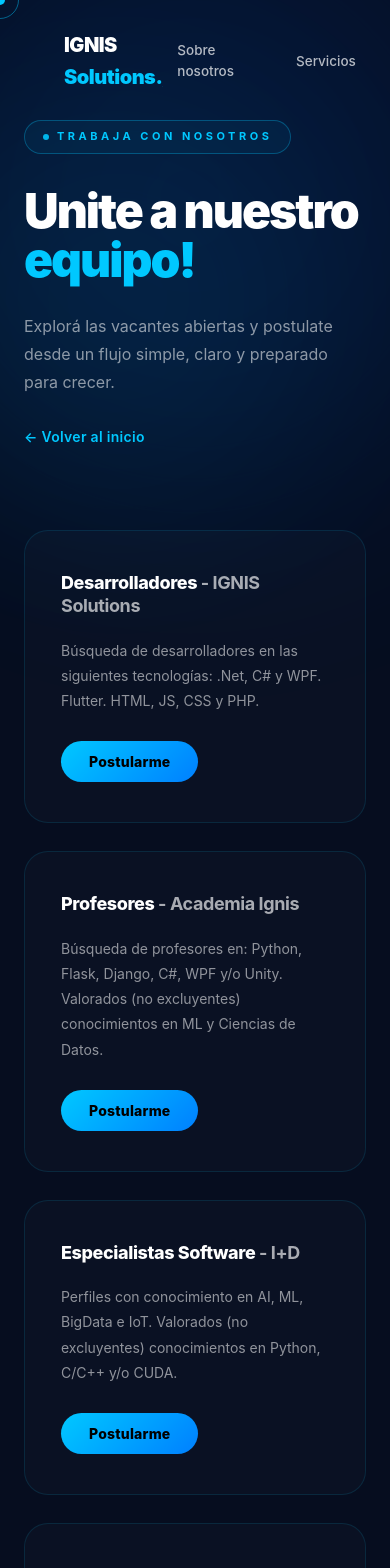
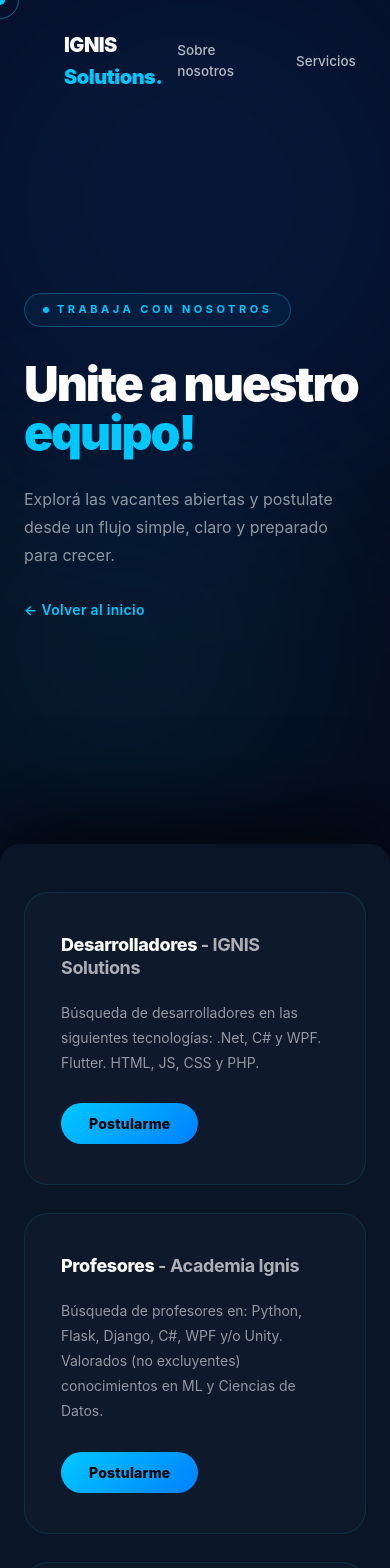
Before and after one commit to florrazzeto8/IgnisSolutionsWeb, a React (Vite) app in the folder frontend/: page /trabaja-con-nosotros in a window 390 px wide. Shown: the top 1568 px of the page. Built offline with nearby package versions, Linux system fonts and the light colour scheme.

Commit message:
feat: sticky hero + sliding panel effect with stronger scroll animations

```diff
--- a/frontend/src/pages/TrabajaConNosotros.tsx
+++ b/frontend/src/pages/TrabajaConNosotros.tsx
@@ -92,22 +92,22 @@
           <div className="tcn-hero-orb-1" />
           <div className="tcn-hero-orb-2" />
           <div className="tcn-hero-inner">
-            <span className="sn-tag">Trabaja con nosotros</span>
-            <h1 className="tcn-heading fu">
+            <span className="sn-tag fu">Trabaja con nosotros</span>
+            <h1 className="tcn-heading fu d1">
               Unite a nuestro <em>equipo!</em>
             </h1>
-            <p className="tcn-subtitle fu d1">
+            <p className="tcn-subtitle fu d2">
               Explorá las vacantes abiertas y postulate desde un flujo simple, claro y preparado para crecer.
             </p>
-            <Link to="/" className="tcn-back-link fu d2">
+            <Link to="/" className="tcn-back-link fu d3">
               ← Volver al inicio
             </Link>
           </div>
         </section>
 
-        {/* ── JOBS GRID ── */}
-        <section className="tcn-jobs">
-          <div className="tcn-jobs-inner">
+        {/* ── SLIDING PANEL ── */}
+        <section className="tcn-panel">
+          <div className="tcn-panel-inner">
             <div className="tcn-jobs-grid">
               {JOBS.map((job, i) => (
                 <div key={job.id} className={`tcn-job-card fu d${i + 1}`}>
--- a/frontend/src/styles/trabaja-con-nosotros.css
+++ b/frontend/src/styles/trabaja-con-nosotros.css
@@ -34,17 +34,31 @@
   min-height: 100vh;
   background: var(--navy);
   position: relative;
-  overflow-x: hidden;
+  overflow-x: clip;
 }
 
 /* ── HERO ── */
 .tcn-hero {
-  position: relative;
+  position: sticky;
+  top: 0;
+  z-index: 1;
   padding: 160px 64px 80px;
-  min-height: 60vh;
+  min-height: 100vh;
   display: flex;
   align-items: center;
 }
+
+/* ── ENHANCED HERO ANIMATIONS ── */
+.tcn-hero .fu {
+  transform: translateY(60px);
+  transition: opacity 1s cubic-bezier(0.22, 1, 0.36, 1),
+              transform 1s cubic-bezier(0.22, 1, 0.36, 1);
+  transition-delay: 0.3s;
+}
+
+.tcn-hero .fu.d1 { transition-delay: 0.5s; }
+.tcn-hero .fu.d2 { transition-delay: 0.7s; }
+.tcn-hero .fu.d3 { transition-delay: 0.9s; }
 
 .tcn-hero-orb-1 {
   position: absolute;
@@ -117,13 +131,18 @@
   gap: 12px;
 }
 
-/* ── JOBS SECTION ── */
-.tcn-jobs {
-  padding: 40px 64px 120px;
+/* ── SLIDING PANEL ── */
+.tcn-panel {
   position: relative;
+  z-index: 2;
+  background: var(--navy-2);
+  border-radius: 32px 32px 0 0;
+  padding: 80px 64px 120px;
+  min-height: 100vh;
+  box-shadow: 0 -32px 80px rgba(0, 0, 0, 0.6);
 }
 
-.tcn-jobs-inner {
+.tcn-panel-inner {
   max-width: 1280px;
   margin: 0 auto;
 }
@@ -442,14 +461,14 @@
 
 /* ── RESPONSIVE ── */
 @media (max-width: 900px) {
-  .tcn-hero { padding: 140px 32px 60px; min-height: auto; }
-  .tcn-jobs { padding: 40px 32px 80px; }
+  .tcn-hero { padding: 140px 32px 60px; }
+  .tcn-panel { padding: 60px 32px 80px; border-radius: 24px 24px 0 0; }
   .tcn-jobs-grid { grid-template-columns: 1fr; }
 }
 
 @media (max-width: 640px) {
   .tcn-hero { padding: 120px 24px 48px; }
   .tcn-heading { letter-spacing: -2px; }
-  .tcn-jobs { padding: 32px 24px 60px; }
+  .tcn-panel { padding: 48px 24px 60px; border-radius: 20px 20px 0 0; }
   .tcn-modal-box { padding: 36px 28px; }
 }
```
